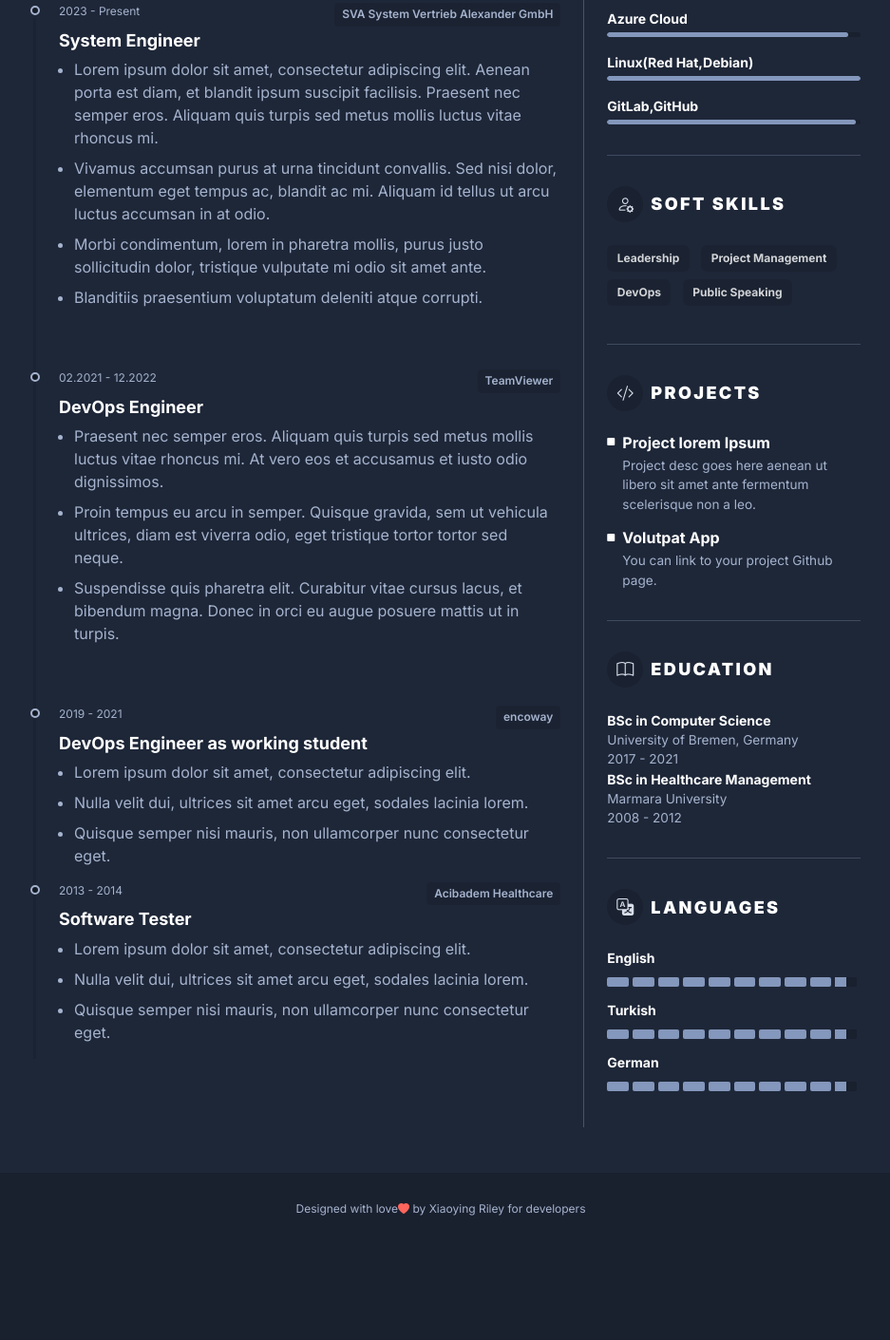
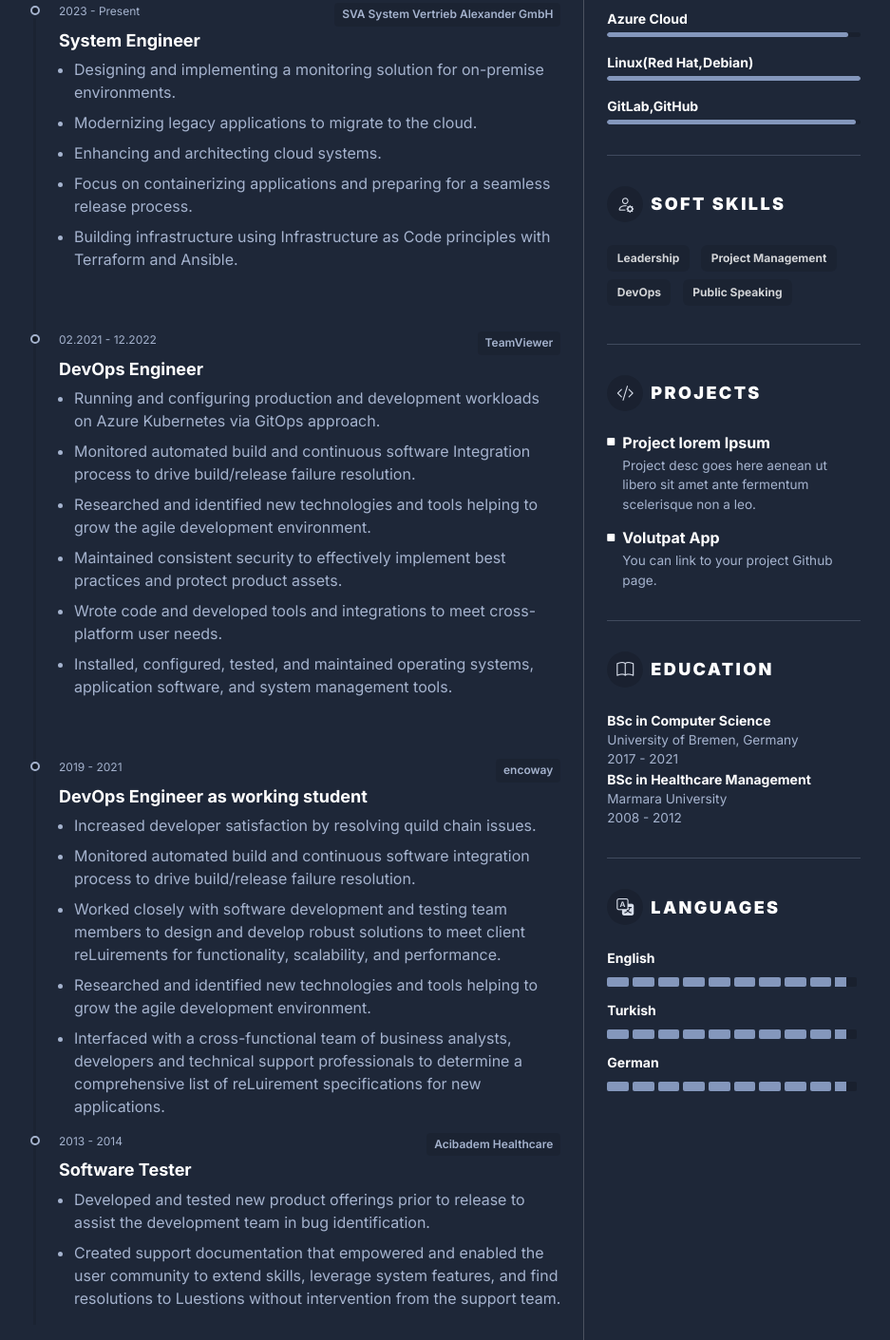
Before and after one commit to mbaykara/resume, a plain HTML site: page index.html in a window 1280 px wide. Shown: the part 750-2161 px from the top of the page at 95% size, without its empty margins (176-1113 px from the left). Before the commit the page ends 2057 px from the top, so only its background shows below. Drawn offline with nearby package versions, Linux system fonts and the light colour scheme.

Commit message:
work exp

```diff
--- a/index.html
+++ b/index.html
@@ -28,10 +28,9 @@
                   <div class="top-bar-inner">
                      <a class="btn btn-primary top-bar-cta" href="https://themes.3rdwavemedia.com/bootstrap-templates/resume/risen-free-bootstrap-5-dark-mode-resume-cv-template-for-developers/">Hire Me</a>
                      <ul class="social-list list-inline mx-auto">
-                        <li class="list-inline-item me-0 me-md-1 me-lg-2"><a href="#"><i class="fa-brands fa-twitter fa-fw"></i></a></li>
-                        <li class="list-inline-item me-0 me-md-1 me-lg-2"><a href="#"><i class="fa-brands fa-github fa-fw"></i></a></li>
-                        <li class="list-inline-item me-0 me-md-1 me-lg-2"><a href="#"><i class="fa-brands fa-linkedin-in fa-fw"></i></a></li>
-                        <li class="list-inline-item me-0 me-md-1 me-lg-2"><a href="#"><i class="fa-brands fa-stack-overflow fa-fw"></i></a></li>
+                        <li class="list-inline-item me-0 me-md-1 me-lg-2"><a href="https://github.com/mbaykara"><i class="fa-brands fa-github fa-fw"></i></a></li>
+                        <li class="list-inline-item me-0 me-md-1 me-lg-2"><a href="https://www.linkedin.com/in/mehmetalibaykara/"><i class="fa-brands fa-linkedin-in fa-fw"></i></a></li>
+                        <li class="list-inline-item me-0 me-md-1 me-lg-2"><a href="https://baykara.medium.com/"><i class="fa-brands fa-medium fa-fw"></i></a></li>
                      </ul>
                      <!--//social-list-->
                   </div>
@@ -81,10 +80,11 @@
                                     <!--//resume-timeline-item-header-->
                                     <div class="resume-timeline-item-desc">
                                        <ul class="resume-timeline-list">
-                                          <li>Lorem ipsum dolor sit amet, consectetur adipiscing elit. Aenean porta est diam, et blandit ipsum suscipit facilisis. Praesent nec semper eros. Aliquam quis turpis sed metus mollis luctus vitae rhoncus mi. </li>
-                                          <li>Vivamus accumsan purus at urna tincidunt convallis. Sed nisi dolor, elementum eget tempus ac, blandit ac mi. Aliquam id tellus ut arcu luctus accumsan in at odio. </li>
-                                          <li>Morbi condimentum, lorem in pharetra mollis, purus justo sollicitudin dolor, tristique vulputate mi odio sit amet ante.</li>
-                                          <li>Blanditiis praesentium voluptatum deleniti atque corrupti.</li>
+																				<li>Designing and implementing a monitoring solution for on-premise environments.</li>
+																				<li>Modernizing legacy applications to migrate to the cloud.</li>
+																				<li>Enhancing and architecting cloud systems.</li>
+																				<li>Focus on containerizing applications and preparing for a seamless release process.</li>
+																				<li>Building infrastructure using Infrastructure as Code principles with Terraform and Ansible.</li>
                                        </ul>
                                     </div>
                                     <!--//resume-timeline-item-desc-->
@@ -101,9 +101,18 @@
                                     <!--//resume-timeline-item-header-->
                                     <div class="resume-timeline-item-desc">
                                        <ul class="resume-timeline-list">
-                                          <li>Praesent nec semper eros. Aliquam quis turpis sed metus mollis luctus vitae rhoncus mi. At vero eos et accusamus et iusto odio dignissimos.</li>
-                                          <li>Proin tempus eu arcu in semper. Quisque gravida, sem ut vehicula ultrices, diam est viverra odio, eget tristique tortor tortor sed neque.</li>
-                                          <li>Suspendisse quis pharetra elit. Curabitur vitae cursus lacus, et bibendum magna. Donec in orci eu augue posuere mattis ut in turpis.</li>
+																				<li>Running and configuring production and development workloads on Azure Kubernetes
+																					via GitOps approach.</li>
+																				<li>Monitored automated build and continuous software Integration process to drive
+																					build/release failure resolution.</li>
+																				<li>Researched and identified new technologies and tools helping to grow the agile
+																					development environment.</li>
+																				<li>Maintained consistent security to effectively implement best practices and protect
+																					product assets.</li>
+																				<li>Wrote code and developed tools and integrations to meet cross-platform user
+																					needs.</li>
+																				<li>Installed, configured, tested, and maintained operating systems, application
+																					software, and system management tools.</li>
                                        </ul>
                                     </div>
                                     <!--//resume-timeline-item-desc-->
@@ -120,9 +129,17 @@
                                     <!--//resume-timeline-item-header-->
                                     <div class="resume-timeline-item-desc">
                                        <ul class="resume-timeline-list">
-                                          <li>Lorem ipsum dolor sit amet, consectetur adipiscing elit.</li>
-                                          <li>Nulla velit dui, ultrices sit amet arcu eget, sodales lacinia lorem.</li>
-                                          <li>Quisque semper nisi mauris, non ullamcorper nunc consectetur eget. </li>
+																				<li>Increased developer satisfaction by resolving quild chain issues.</li>
+																				<li>Monitored automated build and continuous software integration process to drive
+																					build/release failure resolution.</li>
+																				<li>Worked closely with software development and testing team members to
+																					design and develop robust solutions to meet client reLuirements for functionality,
+																					scalability, and performance.</li>
+																				<li>Researched and identified new technologies and tools helping to grow the agile
+																				development environment.</li>
+																				<li>Interfaced with a cross-functional team of business analysts, developers and
+																					technical support professionals to determine a comprehensive list of reLuirement
+																					specifications for new applications.</li>
                                        </ul>
                                     </div>
                                     <!--//resume-timeline-item-desc-->
@@ -139,9 +156,11 @@
                                     <!--//resume-timeline-item-header-->
                                     <div class="resume-timeline-item-desc">
                                        <ul class="resume-timeline-list">
-                                          <li>Lorem ipsum dolor sit amet, consectetur adipiscing elit.</li>
-                                          <li>Nulla velit dui, ultrices sit amet arcu eget, sodales lacinia lorem.</li>
-                                          <li>Quisque semper nisi mauris, non ullamcorper nunc consectetur eget. </li>
+																				<li>Developed and tested new product offerings prior to release to assist the
+																					development team in bug identification.</li>
+																				<li>Created support documentation that empowered and enabled the user
+																					community to extend skills, leverage system features, and find resolutions to
+																					Luestions without intervention from the support team.</li>
                                        </ul>
                                     </div>
                                     <!--//resume-timeline-item-desc-->
```
